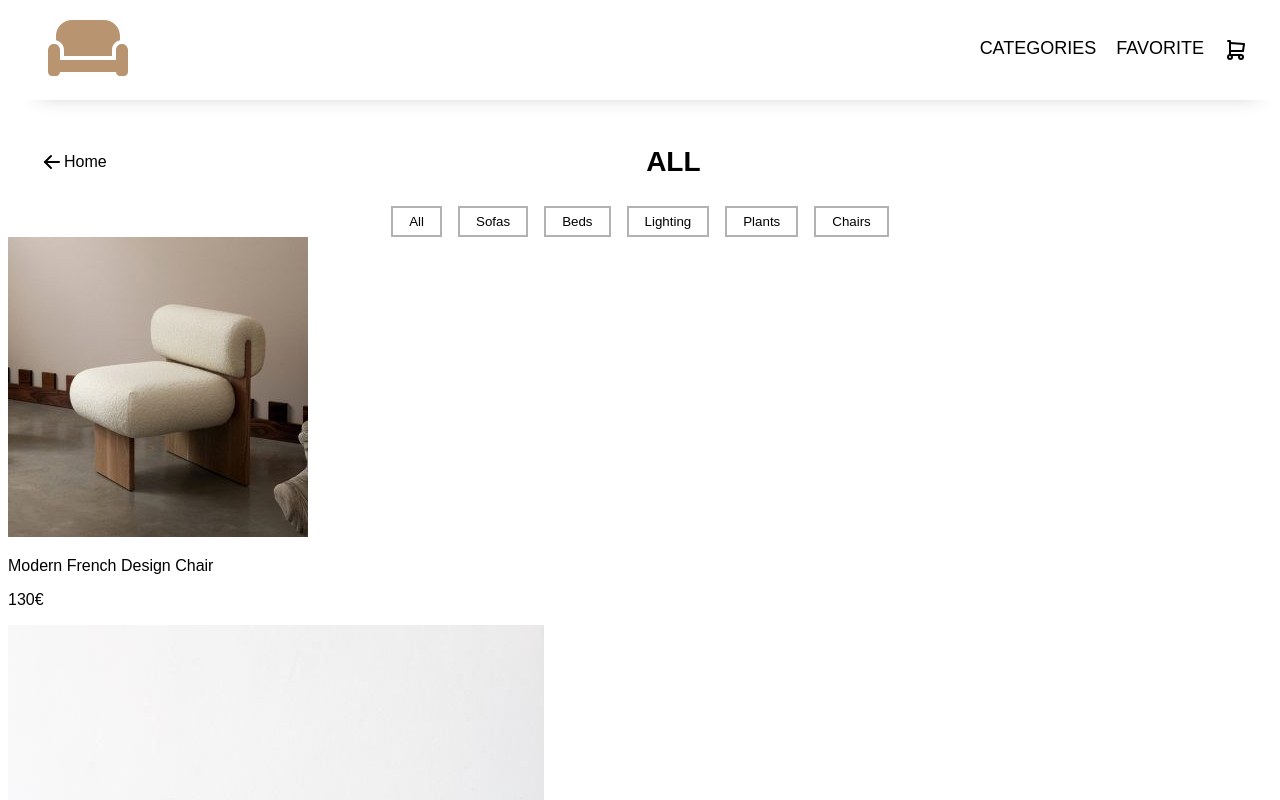
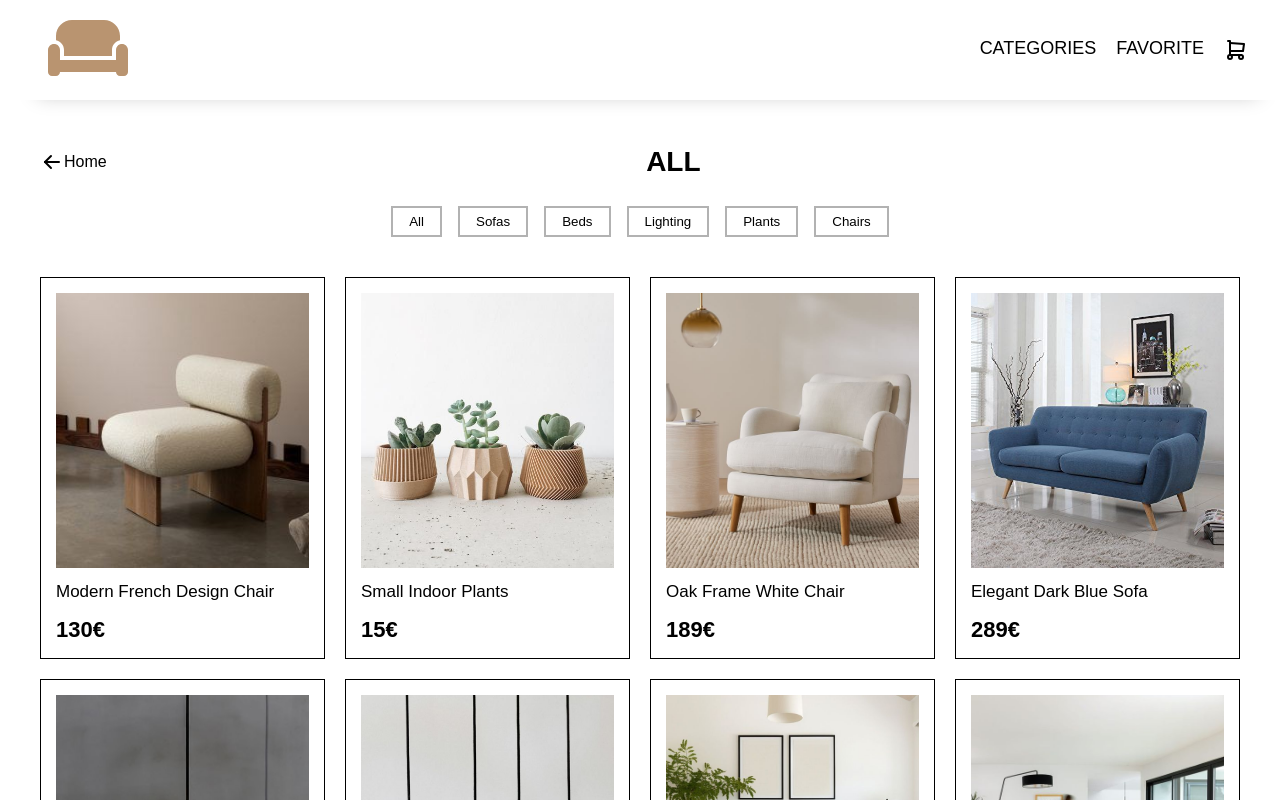
Before and after one commit to mhserrano/e-commerce, a React (Vite) app: page /categories/all in a window 1280 px wide. Shown: the top 800 px of the page. Built offline with nearby package versions, Linux system fonts and the light colour scheme; a web font is replaced by a local one.

Commit message:
Styled the CategoriesItem component

```diff
--- a/src/components/AllData.js
+++ b/src/components/AllData.js
@@ -61,7 +61,7 @@ export const items = [
     category: "bed",
     img: Bed5,
     price: 370,
-    description: "Minimalist and Cozy White Bed",
+    description: "Minimalist White Bed",
   },
   {
     id: 6,
@@ -222,6 +222,6 @@ export const items = [
     category: "sofa",
     img: Sofa7,
     price: 289,
-    description: "Elegant Dark Blue Sofa.",
+    description: "Elegant Dark Blue Sofa",
   },
 ];
--- a/src/components/Categories.css
+++ b/src/components/Categories.css
@@ -1,3 +1,5 @@
+/* categories header */
+
 .title {
   display: flex;
   align-items: center;
@@ -32,3 +34,47 @@
 .categories-btns button:hover {
   border: 2px solid rgb(0, 0, 0, 0.5);
 }
+
+/* category */
+
+.products-container {
+  max-width: 1200px;
+  margin: 0 auto;
+  padding: 40px 0;
+}
+
+.products-grid {
+  display: grid;
+  grid-template-columns: repeat(4, 1fr);
+  grid-gap: 20px;
+  align-items: center;
+  justify-content: center;
+}
+.product {
+  margin: 0 auto;
+  padding: 15px;
+  border: 1px solid black;
+}
+
+.product-description,
+.price {
+  margin: 0;
+  text-transform: capitalize;
+  font-size: 17px;
+}
+.product-description {
+  padding-top: 10px;
+}
+
+.price {
+  font-size: 22px;
+  margin-top: 15px;
+  font-weight: 600;
+}
+.products-container img {
+  width: 275px;
+  height: 275px;
+  max-width: 100%;
+  max-height: auto;
+  object-fit: cover;
+}
--- a/src/components/SingleCategory/CategoriesItem.jsx
+++ b/src/components/SingleCategory/CategoriesItem.jsx
@@ -18,8 +18,10 @@ function CategoriesItem() {
           return (
             <div className="product" key={item.id}>
               <img src={item.img} alt="product" />
-              <p className="product-description">{item.description}</p>
-              <p className="price">{item.price}€</p>
+              <div className="product-details">
+                <p className="product-description">{item.description}</p>
+                <p className="price">{item.price}€</p>
+              </div>
             </div>
           );
         })}
```
